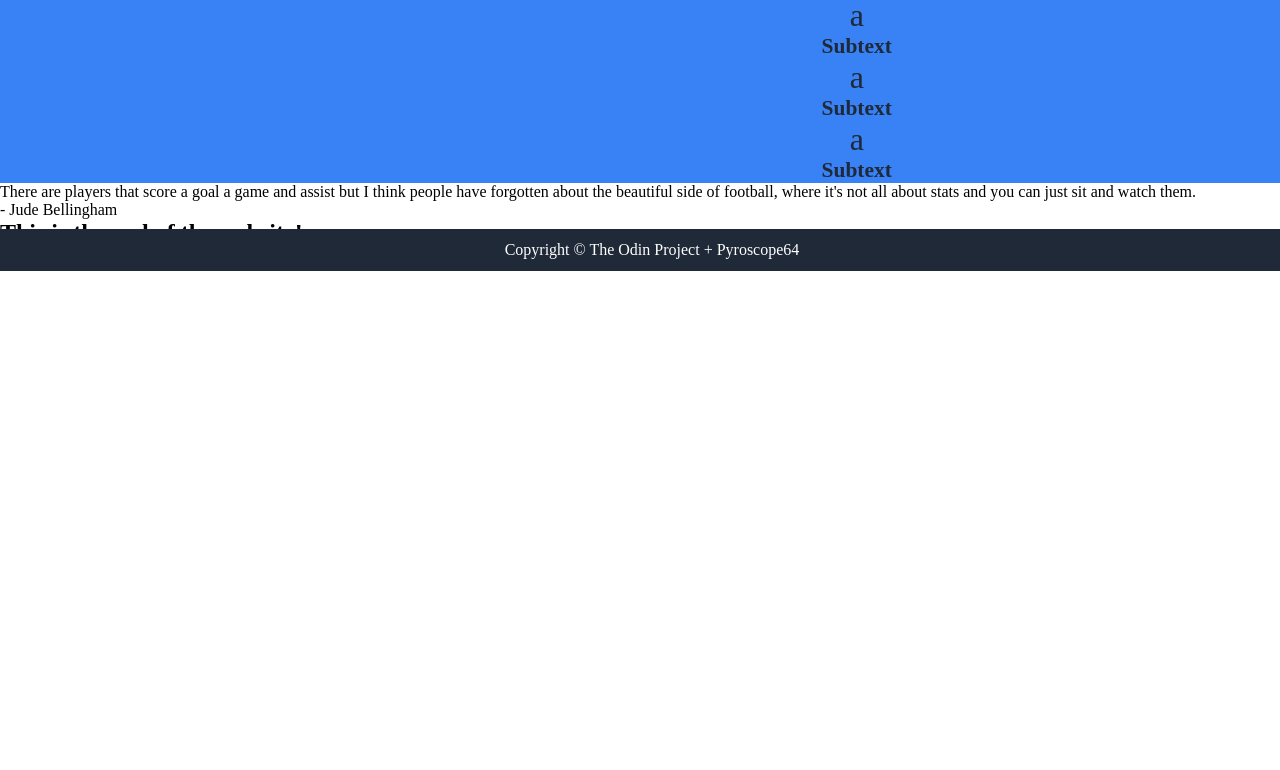
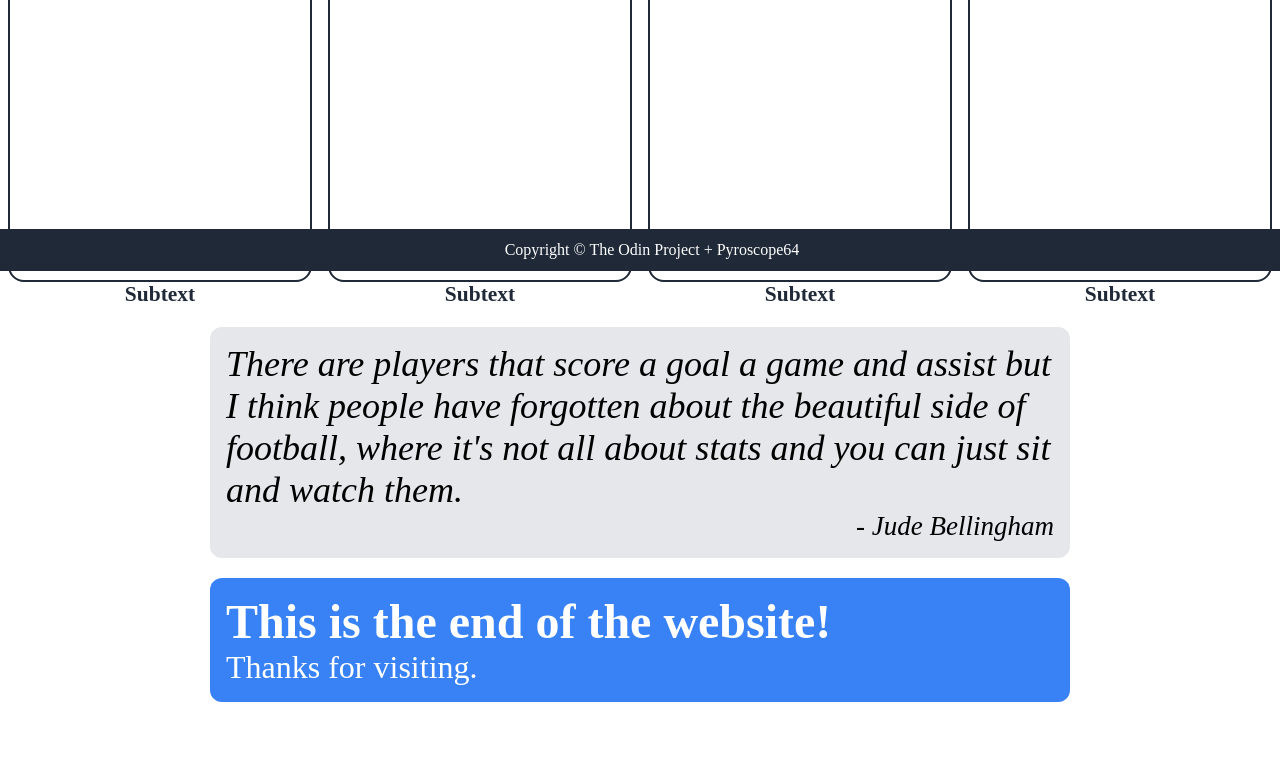
Before and after one commit to Pyroscope64/TOP-Landing-Page, a plain HTML site: page index.html in a window 1280 px wide. Shown: the part 529-1299 px from the top of the page. Before the commit the page ends 800 px from the top, so only its background shows below. Drawn offline with Linux system fonts and the light colour scheme.

Commit message:
Finished the styling.

```diff
--- a/style.css
+++ b/style.css
@@ -1,6 +1,9 @@
 * {
     margin:0;
 } /* Resets all default margins */
+body {
+    padding-bottom:3em;
+}
 
 .hero {
     display:flex;
@@ -10,6 +13,7 @@
     background-color:#1F2937;
 }
 .header {
+    z-index:2;
     display:flex;
     align-items: center;
     justify-content: space-evenly;
@@ -96,15 +100,52 @@ a {
     position: relative;
 }
 
+.content {
+    overflow-y: scroll;
+}
+
 .random-info {
-    display:flex;
     width: 100%;
-    height:100%;
-    justify-content: center;
+    height:auto;
     text-align: center;
     font-size: 2em;
     color:#1F2937;
+}
+.info-blocks {
+    gap:16px;
+    display:flex;
+    align-items: center;
+    justify-content: center;
+    flex-wrap:wrap;
+}
+.square {
+    color:white;
+    width:40vw;
+    height:40vw;
+    border:2px solid #1F2937;
+    border-radius: 32px;
+}
+
+.quote {
+    background-color: #e5e7eb;
+    margin:20px 210px 20px 210px;
+    padding:16px;
+    border-radius: 12px;
+    font-size: 36px;
+    font-style: italic;
+}
+#name {
+    font-size:0.75em;
+    text-align: right;
+}
+
+.finalsignup {
     background-color: #3882F6;
+    margin:20px 210px 20px 210px;
+    padding:16px;
+    color:white;
+    font-size: 2em;
+    border-radius: 12px;
 }
 
 .footer {
@@ -119,7 +160,7 @@ a {
     padding:12px;
 }
 
-@media screen and (min-width: 768px) and (max-width: 1223px) {
+@media screen and (min-width: 768px) {
     .header {
         justify-content: space-evenly;
         font-size: 1.3em;
@@ -135,6 +176,24 @@ a {
     #sign-up {
         height:3em;
         width:30%;
+    }
+
+    .quote {
+        background-color: #e5e7eb;
+        margin:20px 100px 20px 100px;
+        padding:16px;
+        border-radius: 12px;
+        font-size: 36px;
+        font-style: italic;
+    }
+
+    .finalsignup {
+        background-color: #3882F6;
+        margin:20px 100px 20px 100px;
+        padding:16px;
+        color:white;
+        font-size: 2em;
+        border-radius: 12px;
     }
 
     .footer {
@@ -160,6 +219,30 @@ a {
         width:30%;
     }
 
+    .square {
+        width:300px;
+        height:300px;
+        border-radius: 16px;
+    }
+
+    .quote {
+        background-color: #e5e7eb;
+        margin:20px 210px 20px 210px;
+        padding:16px;
+        border-radius: 12px;
+        font-size: 36px;
+        font-style: italic;
+    }
+
+    .finalsignup {
+        background-color: #3882F6;
+        margin:20px 210px 20px 210px;
+        padding:16px;
+        color:white;
+        font-size: 2em;
+        border-radius: 12px;
+    }
+
     .footer {
         font-size: 1em;
     }
```
